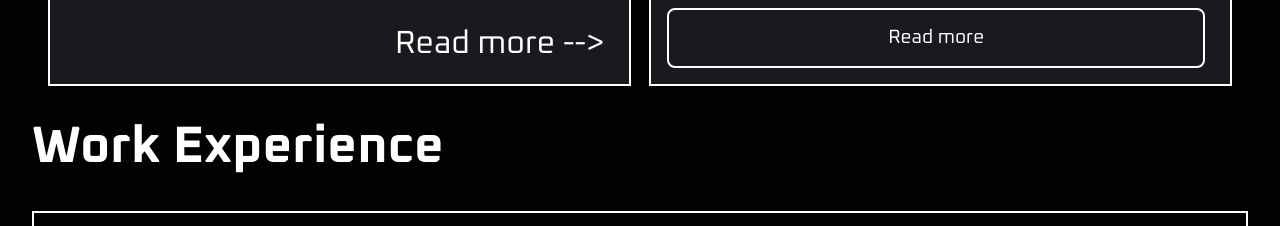
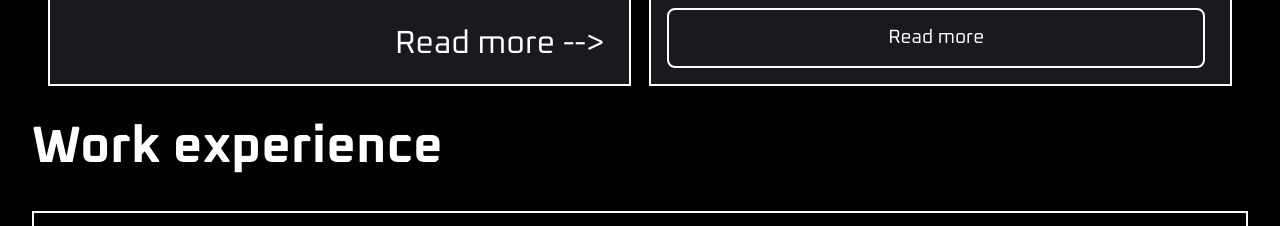
Before and after one commit to silentwinter0/portfolio, a React (Vite) app: page / in a window 1280 px wide. Shown: the part 2280-2506 px from the top of the page. Built offline with nearby package versions, Linux system fonts and the light colour scheme.

Commit message:
Fixed typo

```diff
--- a/src/pages/FrontPage.jsx
+++ b/src/pages/FrontPage.jsx
@@ -37,7 +37,7 @@ function FrontPage() {
               />
         <h1>Other work</h1>
         <OtherWork />
-        <h1>Work Experience</h1>
+        <h1>Work experience</h1>
             <ArticleWithModal
               imageSrc=""
               title="X"
```
